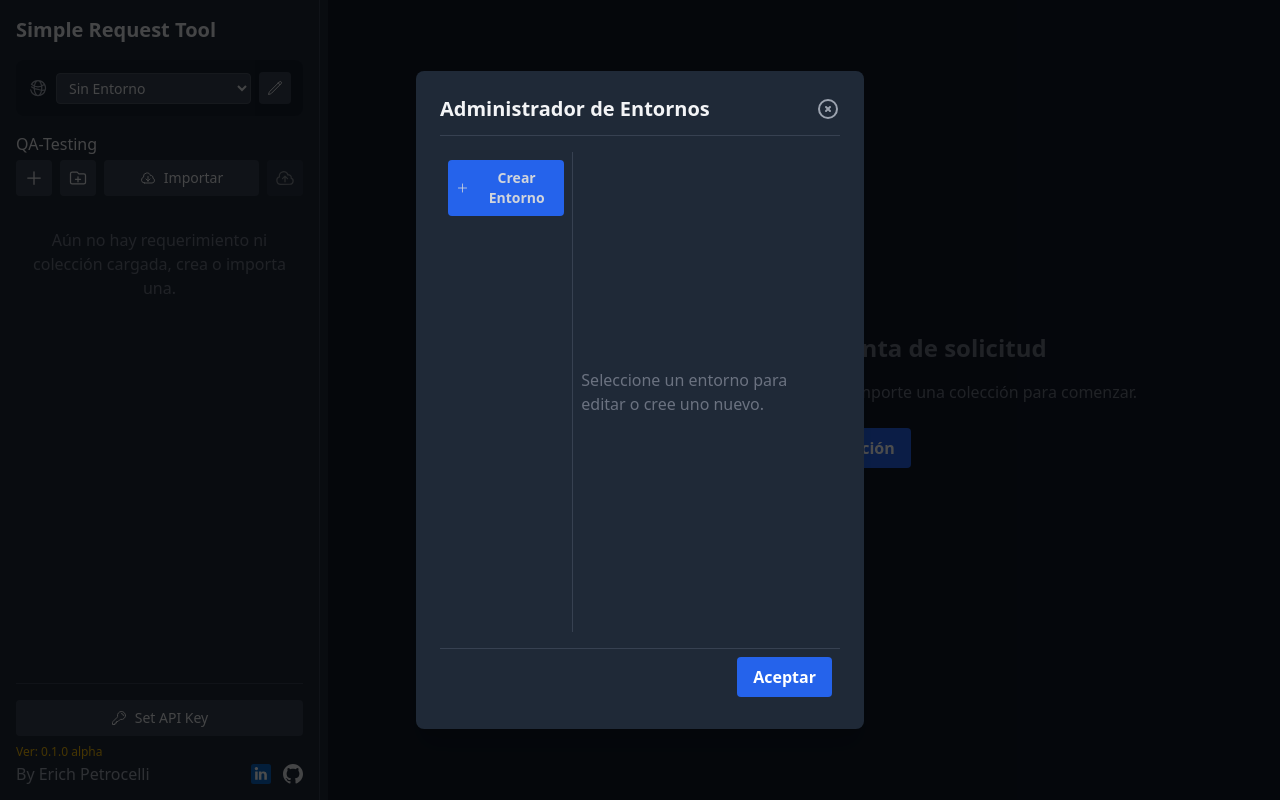
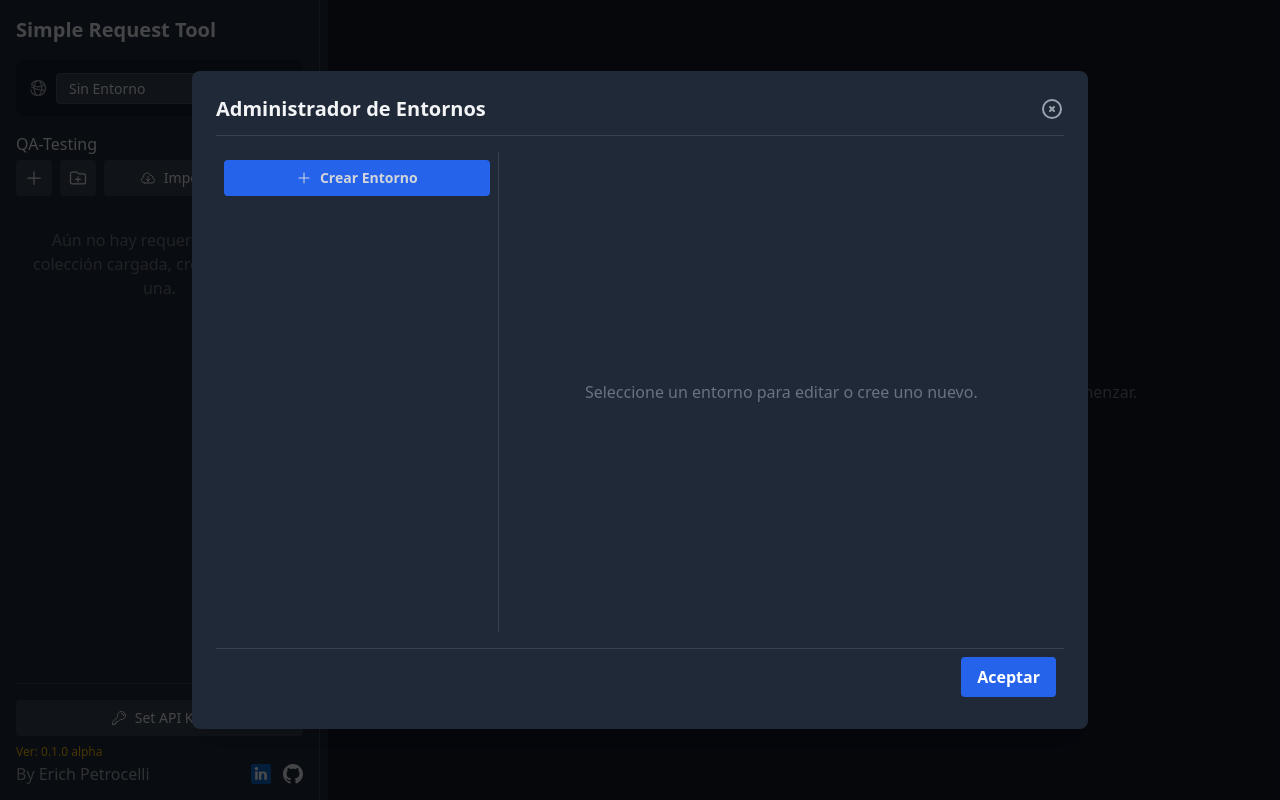
Before and after one commit to erich0101/Simple-Request-Tool, a React (Vite) app: page / in a window 1280 px wide. Both pictures are taken after a click on the button 275 px from the left and 88 px from the top of the page. Built offline with nearby package versions, Linux system fonts and the light colour scheme.

Commit message:
Update Modal.tsx

```diff
--- a/components/Modal.tsx
+++ b/components/Modal.tsx
@@ -7,10 +7,21 @@ interface ModalProps {
     onClose: () => void;
     title: string;
     children: React.ReactNode;
+    maxWidth?: 'md' | 'lg' | 'xl' | '2xl' | '3xl' | '4xl' | '5xl';
 }
 
-const Modal: React.FC<ModalProps> = ({ isOpen, onClose, title, children }) => {
+const Modal: React.FC<ModalProps> = ({ isOpen, onClose, title, children, maxWidth = 'md' }) => {
     if (!isOpen) return null;
+
+    const maxWidthClasses = {
+        'md': 'max-w-md',
+        'lg': 'max-w-lg',
+        'xl': 'max-w-xl',
+        '2xl': 'max-w-2xl',
+        '3xl': 'max-w-3xl',
+        '4xl': 'max-w-4xl',
+        '5xl': 'max-w-5xl',
+    };
 
     return (
         <div
@@ -18,7 +29,7 @@ const Modal: React.FC<ModalProps> = ({ isOpen, onClose, title, children }) => {
             onClick={onClose}
         >
             <div
-                className="bg-gray-800 rounded-lg shadow-xl p-6 w-full max-w-md mx-4 transform transition-all"
+                className={`bg-gray-800 rounded-lg shadow-xl p-6 w-full ${maxWidthClasses[maxWidth]} mx-4 transform transition-all`}
                 onClick={e => e.stopPropagation()} // Prevent closing when clicking inside modal
             >
                 <div className="flex justify-between items-center border-b border-gray-700 pb-3 mb-4">
```
